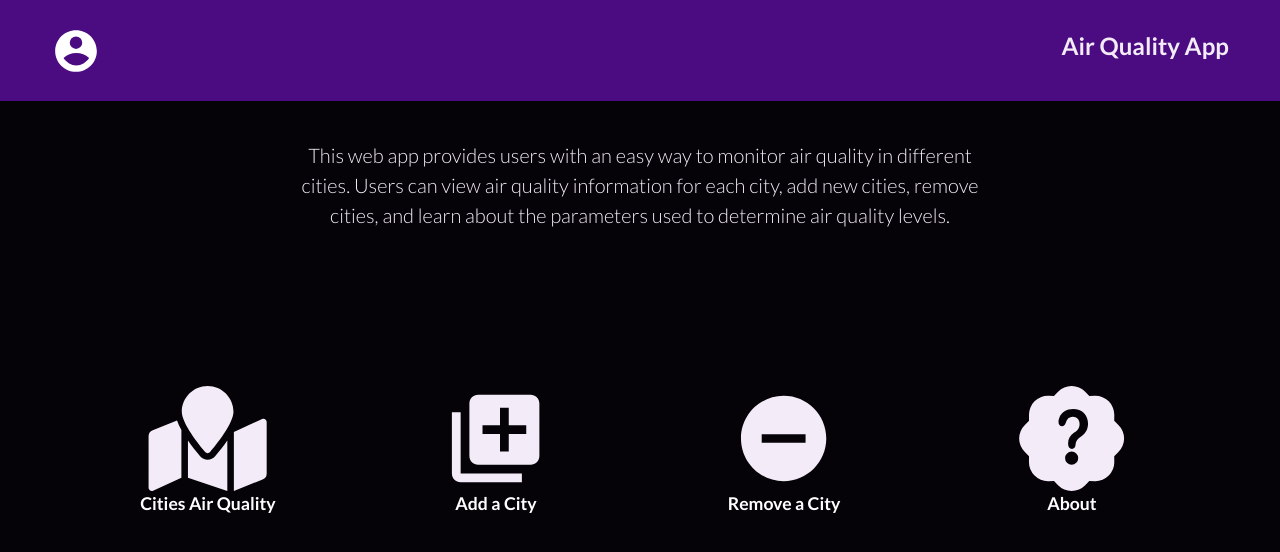
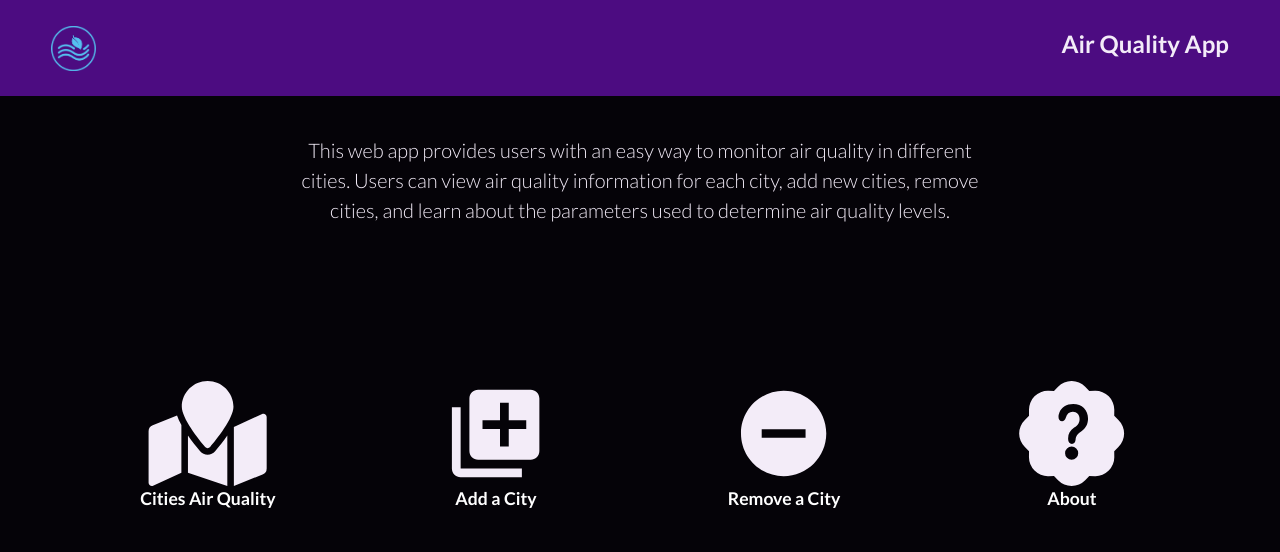
Before and after one commit to PabloEGonz/air-quality-app, a React (Create React App) app: page / in a window 1280 px wide. Shown: the top 552 px of the page. Built offline with nearby package versions, Linux system fonts and the light colour scheme.

Commit message:
Update logo

```diff
--- a/src/pages/options.js
+++ b/src/pages/options.js
@@ -4,13 +4,12 @@ import { FaMapMarked } from 'react-icons/fa';
 import { MdLibraryAdd } from 'react-icons/md';
 import { IoMdRemoveCircle } from 'react-icons/io';
 import { BsPatchQuestionFill } from 'react-icons/bs';
-import { RiAccountCircleFill } from 'react-icons/ri';
 import Balancer from 'react-wrap-balancer';
 
 const Options = () => (
   <>
     <nav className="navbar">
-      <Link to="/"><RiAccountCircleFill className="account" /></Link>
+      <img src={`${process.env.PUBLIC_URL}/airIcon.png`} alt="logo" className="logo" />
       <h3 className="brand">Air Quality App</h3>
     </nav>
     <p className="lead">
--- a/src/styles/App.css
+++ b/src/styles/App.css
@@ -22,17 +22,16 @@ ul {
 .navbar {
   background-color: var(--primary);
   height: 30%;
-  padding: 3% 5% !important;
+  padding: 2% 5% !important;
   color: #fff;
   display: flex;
   justify-content: space-between;
   align-items: center;
 }
 
-.account {
-  width: 50px;
-  height: 50px;
-  color: #fff;
+.logo {
+  width: 45px;
+  height: 45px;
 }
 
 .brand {
```
